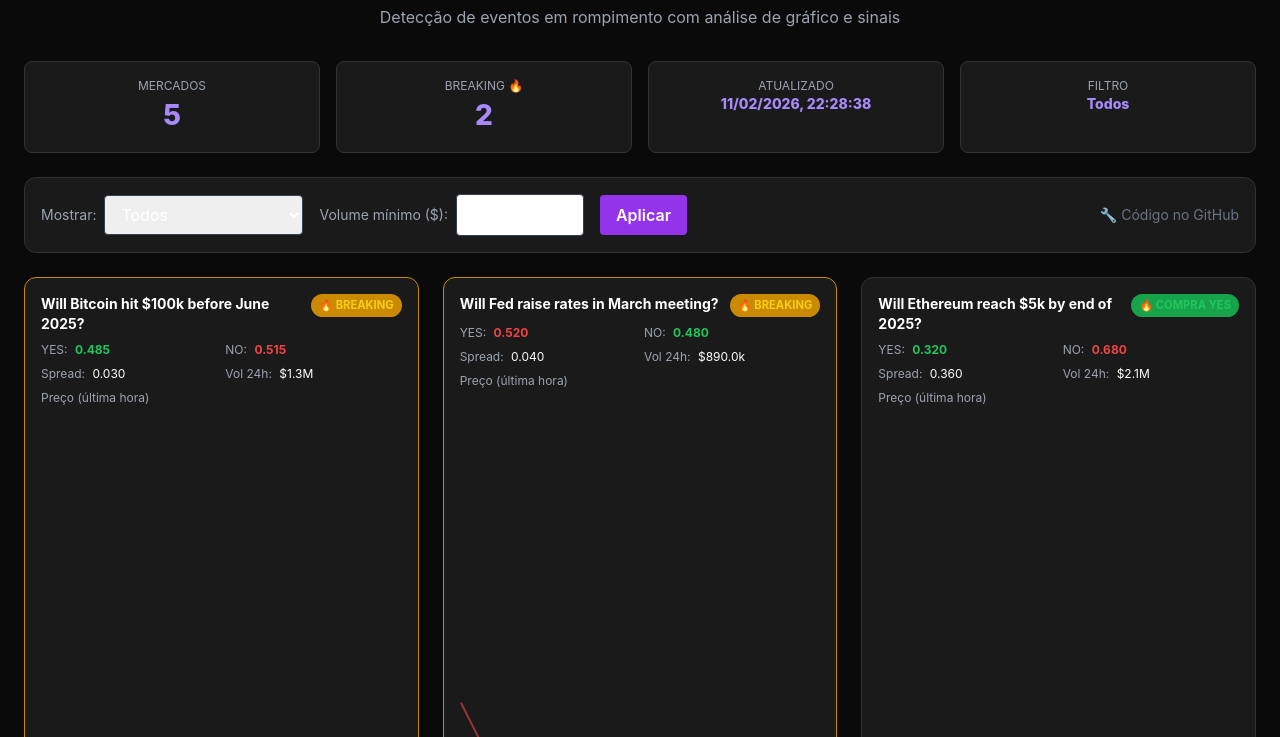
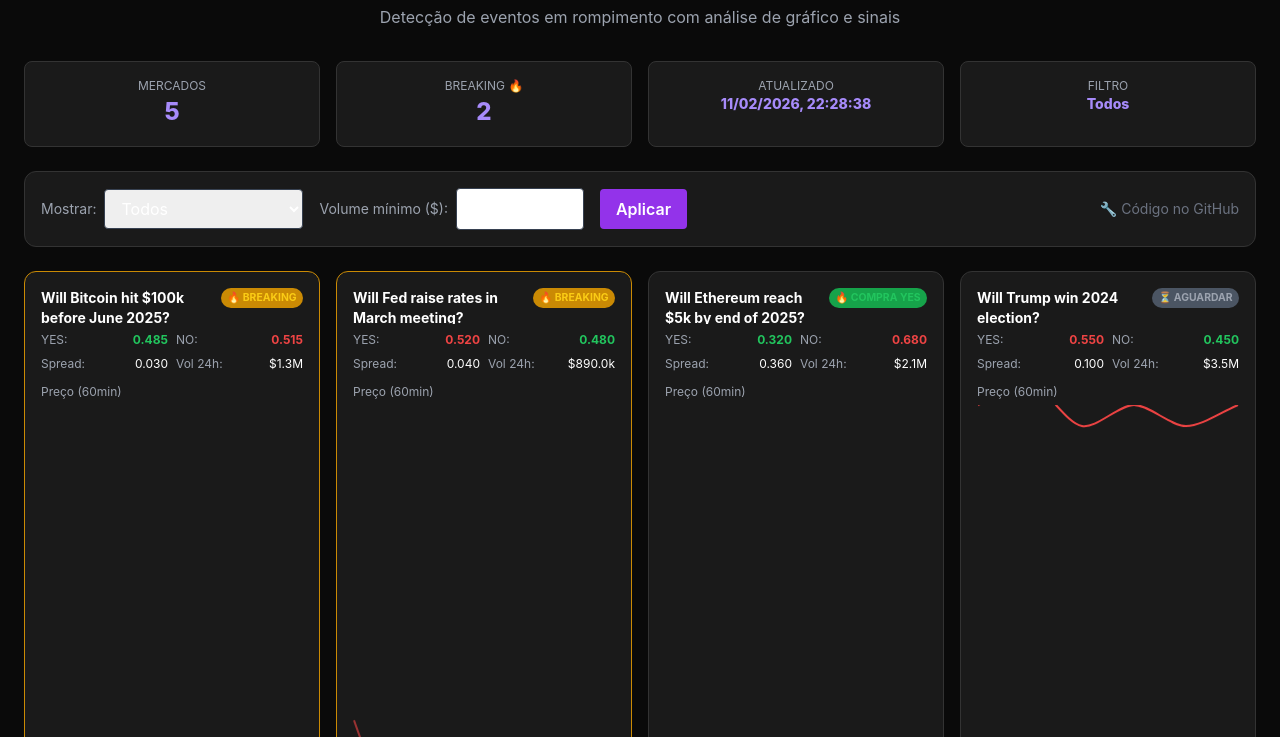
Before and after one commit to emalaman/polymarket-breaking-dashboard, a website: page index.html in a window 1280 px wide. Shown: the part 63-800 px from the top of the page. Drawn offline with nearby package versions, Linux system fonts and the light colour scheme.

Commit message:
style: fix layout - cards compact, table condensed, better grid

```diff
--- a/index.html
+++ b/index.html
@@ -8,9 +8,9 @@
   <script src="https://cdn.jsdelivr.net/npm/chart.js"></script>
   <style>
     body { background: #0a0a0a; color: #e5e5e5; font-family: 'Inter', sans-serif; }
-    .card { background: #1a1a1a; border: 1px solid #333; border-radius: 0.75rem; padding: 1rem; transition: all .2s; }
+    .card { background: #1a1a1a; border: 1px solid #333; border-radius: 0.75rem; padding: 1rem; transition: all .2s; height: 100%; display: flex; flex-direction: column; }
     .card:hover { transform: translateY(-2px); border-color: #7c3aed; }
-    .badge { font-size: .7rem; padding: .2rem .5rem; border-radius: 999px; font-weight: 700; text-transform: uppercase; }
+    .badge { font-size: .65rem; padding: .15rem .4rem; border-radius: 999px; font-weight: 700; text-transform: uppercase; white-space: nowrap; }
     .bg-green-600 { background: rgba(34, 197, 94, 0.6); color: #22c55e; }
     .bg-red-600 { background: rgba(239, 68, 68, 0.6); color: #ef4444; }
     .bg-blue-600 { background: rgba(59, 130, 246, 0.6); color: #3b82f6; }
@@ -20,11 +20,14 @@
     .text-green { color: #22c55e; }
     .text-red { color: #ef4444; }
     .text-yellow { color: #fbbf24; }
-    .sparkline { height: 60px; width: 100%; }
+    .sparkline { height: 50px; width: 100%; }
     .pulse { animation: pulse 2s infinite; }
     @keyframes pulse { 0%,100% { opacity: 1; } 50% { opacity: 0.6; } }
-    .stat-card { background: #1a1a1a; border: 1px solid #333; border-radius: 0.5rem; padding: 1rem; text-align: center; }
-    .stat-value { font-size: 1.75rem; font-weight: 800; color: #a78bfa; }
+    .stat-card { background: #1a1a1a; border: 1px solid #333; border-radius: 0.5rem; padding: 1rem; text-align: center; min-height: 80px; }
+    .stat-value { font-size: 1.5rem; font-weight: 800; color: #a78bfa; }
+    .card-title { font-size: 0.9rem; line-height: 1.3; max-height: 2.6em; overflow: hidden; text-overflow: ellipsis; display: -webkit-box; -webkit-line-clamp: 2; -webkit-box-orient: vertical; }
+    .card-body { flex: 1; display: flex; flex-direction: column; }
+    .card-footer { margin-top: auto; }
   </style>
 </head>
 <body class="min-h-screen p-4 md:p-6">
@@ -76,23 +79,23 @@
     </div>
 
     <!-- Cards -->
-    <div class="grid grid-cols-1 lg:grid-cols-2 xl:grid-cols-3 gap-6 mb-8" id="cards"></div>
+    <div class="grid grid-cols-1 md:grid-cols-2 lg:grid-cols-3 xl:grid-cols-4 gap-4 mb-8" id="cards"></div>
 
     <!-- Tabela -->
     <div class="card">
       <h2 class="text-xl font-bold text-white mb-4">📋 Todos os Mercados</h2>
       <div class="overflow-x-auto">
-        <table class="w-full text-left border-collapse text-sm">
+        <table class="w-full text-left border-collapse text-xs">
           <thead>
             <tr class="border-b border-gray-800 text-gray-400">
-              <th class="py-2 px-3">Mercado</th>
-              <th class="py-2 px-4 text-right">YES</th>
-              <th class="py-2 px-4 text-right">NO</th>
-              <th class="py-2 px-4 text-right">Spread</th>
-              <th class="py-2 px-4 text-right">Vol 24h</th>
-              <th class="py-2 px-4 text-right">Vol 1m</th>
-              <th class="py-2 px-4 text-center">Sinal</th>
-              <th class="py-2 px-4 text-center">Status</th>
+              <th class="py-1.5 px-2 font-medium">Mercado</th>
+              <th class="py-1.5 px-2 text-right font-medium">YES</th>
+              <th class="py-1.5 px-2 text-right font-medium">NO</th>
+              <th class="py-1.5 px-2 text-right font-medium">Spread</th>
+              <th class="py-1.5 px-2 text-right font-medium">Vol 24h</th>
+              <th class="py-1.5 px-2 text-right font-medium">Vol 1m</th>
+              <th class="py-1.5 px-2 text-center font-medium">Sinal</th>
+              <th class="py-1.5 px-2 text-center font-medium">St</th>
             </tr>
           </thead>
           <tbody id="table-body"></tbody>
@@ -101,7 +104,7 @@
     </div>
 
     <footer class="mt-8 text-center text-gray-600 text-xs border-t border-gray-800 pt-4">
-      Dados: CLOB API • Atualização automática via GitHub Actions • %GENERATED_AT%
+      Dados: CLOB API • Atualização automática via GitHub Actions • 11/02/2026, 22:31:10
     </footer>
   </div>
 
@@ -169,40 +172,42 @@
 
       return `
         <div class="card ${m.isBreaking ? 'border-yellow-600' : ''}">
-          <div class="flex justify-between items-start mb-2">
-            <h3 class="text-sm font-bold text-white flex-1 mr-2 line-clamp-2">${m.question}</h3>
-            <span class="badge ${badgeClass}">${badgeLabel}</span>
+          <div class="flex justify-between items-start mb-2 gap-2">
+            <h3 class="text-sm font-bold text-white flex-1 card-title">${m.question}</h3>
+            <span class="badge ${badgeClass} flex-shrink-0">${badgeLabel}</span>
           </div>
-          <div class="grid grid-cols-2 gap-2 mb-2 text-xs">
-            <div>
+          <div class="grid grid-cols-2 gap-2 mb-3 text-xs">
+            <div class="flex justify-between">
               <span class="text-gray-400">YES:</span>
-              <span class="${parseFloat(m.yes) < 0.5 ? 'text-green' : 'text-red'} font-bold ml-1">${m.yes}</span>
+              <span class="${parseFloat(m.yes) < 0.5 ? 'text-green' : 'text-red'} font-bold">${m.yes}</span>
             </div>
-            <div>
+            <div class="flex justify-between">
               <span class="text-gray-400">NO:</span>
-              <span class="${parseFloat(m.no) < 0.5 ? 'text-green' : 'text-red'} font-bold ml-1">${m.no}</span>
+              <span class="${parseFloat(m.no) < 0.5 ? 'text-green' : 'text-red'} font-bold">${m.no}</span>
             </div>
-            <div>
+            <div class="flex justify-between">
               <span class="text-gray-400">Spread:</span>
-              <span class="text-white ml-1">${m.spread}</span>
+              <span class="text-white">${m.spread}</span>
             </div>
-            <div>
+            <div class="flex justify-between">
               <span class="text-gray-400">Vol 24h:</span>
-              <span class="text-white ml-1">$${fmtNumber(m.volume24h)}</span>
+              <span class="text-white">$${fmtNumber(m.volume24h)}</span>
             </div>
           </div>
-          <div class="mb-3">
-            <div class="text-xs text-gray-400 mb-1">Preço (última hora)</div>
+          <div class="mb-3 flex-grow">
+            <div class="text-xs text-gray-400 mb-1">Preço (60min)</div>
             <canvas id="${sparkId}" class="sparkline ${m.isBreaking ? 'pulse' : ''}"></canvas>
           </div>
           <div class="text-xs text-gray-400 mb-2">
-            <span class="text-yellow">▲ ${m.volumeRatio}</span> vol spike |
+            <span class="text-yellow font-bold">▲ ${m.volumeRatio}</span> vol |
             <span class="text-blue-400">${m.priceChange}</span> 1min
           </div>
-          <div class="text-xs p-2 bg-gray-900 rounded mb-2">
-            <strong>${m.signal.reason}</strong>
+          <div class="text-xs p-2 bg-gray-900 rounded mb-3 flex-grow">
+            <div class="leading-tight">${m.signal.reason}</div>
           </div>
-          <a href="${m.url}" target="_blank" class="block w-full text-center py-1 bg-gray-700 hover:bg-gray-600 text-white text-xs rounded transition">Abrir</a>
+          <div class="card-footer">
+            <a href="${m.url}" target="_blank" class="block w-full text-center py-2 bg-gray-700 hover:bg-gray-600 text-white text-xs rounded transition">Abrir no Polymarket →</a>
+          </div>
         </div>
       `;
     }
@@ -213,14 +218,14 @@
 
       return `
         <tr class="border-b border-gray-800 hover:bg-gray-900">
-          <td class="py-2 px-3 text-white max-w-md line-clamp-1">${m.question}</td>
-          <td class="py-2 px-4 text-right font-mono ${parseFloat(m.yes) < 0.5 ? 'text-green' : 'text-red'}">${m.yes}</td>
-          <td class="py-2 px-4 text-right font-mono ${parseFloat(m.no) < 0.5 ? 'text-green' : 'text-red'}">${m.no}</td>
-          <td class="py-2 px-4 text-right">${m.spread}</td>
-          <td class="py-2 px-4 text-right">$${fmtNumber(m.volume24h)}</td>
-          <td class="py-2 px-4 text-right text-yellow">${fmtNumber(m.volumeNow)}</td>
-          <td class="py-2 px-4 text-center"><span class="badge ${badgeClass}">${badgeLabel}</span></td>
-          <td class="py-2 px-4 text-center">${m.isBreaking ? '🔥' : ''}</td>
+          <td class="py-1.5 px-2 text-white max-w-xs truncate" title="${m.question}">${m.question}</td>
+          <td class="py-1.5 px-2 text-right ${parseFloat(m.yes) < 0.5 ? 'text-green' : 'text-red'}">${m.yes}</td>
+          <td class="py-1.5 px-2 text-right ${parseFloat(m.no) < 0.5 ? 'text-green' : 'text-red'}">${m.no}</td>
+          <td class="py-1.5 px-2 text-right">${m.spread}</td>
+          <td class="py-1.5 px-2 text-right">$${fmtNumber(m.volume24h)}</td>
+          <td class="py-1.5 px-2 text-right text-yellow">$${fmtNumber(m.volumeNow)}</td>
+          <td class="py-1.5 px-2 text-center"><span class="badge ${badgeClass} text-[10px]">${badgeLabel}</span></td>
+          <td class="py-1.5 px-2 text-center text-xs">${m.isBreaking ? '🔥' : ''}</td>
         </tr>
       `;
     }
```
